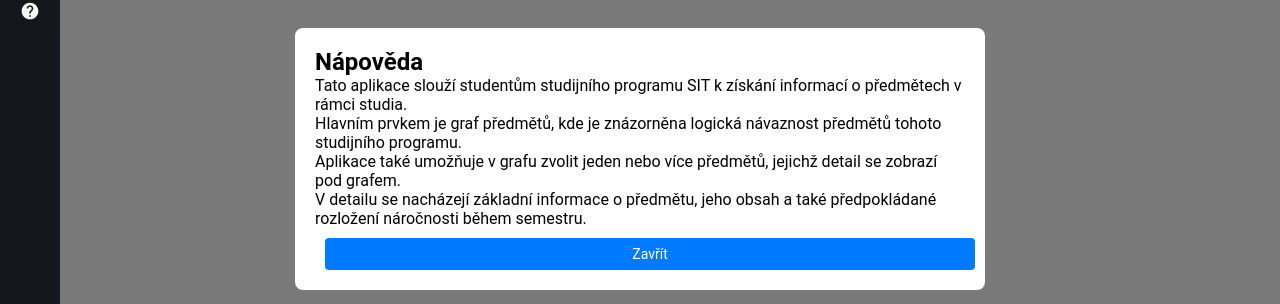
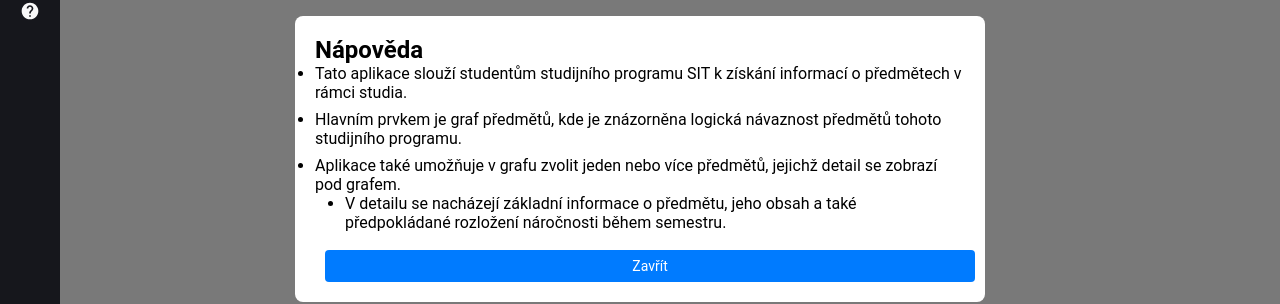
Before and after one commit to shornada/my-app, a React (Create React App) app: page / in a window 1280 px wide. Shown: the part 246-550 px from the top of the page. Built offline with nearby package versions, Linux system fonts and the light colour scheme.

Commit message:
help modal list

```diff
--- a/src/components/help.tsx
+++ b/src/components/help.tsx
@@ -38,12 +38,12 @@ const Help: React.FC<HelpProps> = ({ isOpen, onClose }) => {
                 <div ref={modalRef} className="modal">
                     <div className='modal-content'>
                         <h2>Nápověda</h2>
-                        <ul>
-                            <li>Tato aplikace slouží studentům studijního programu SIT k získání informací o předmětech v rámci studia.</li>
-                            <li>Hlavním prvkem je graf předmětů, kde je znázorněna logická návaznost předmětů tohoto studijního programu.</li>
-                            <li>Aplikace také umožňuje v grafu zvolit jeden nebo více předmětů, jejichž detail se zobrazí pod grafem.
-                                <ul>
-                                    <li>V detailu se nacházejí základní informace o předmětu, jeho obsah a také předpokládané rozložení náročnosti během semestru.</li>
+                        <ul >
+                            <li className='helpLi'>Tato aplikace slouží studentům studijního programu SIT k získání informací o předmětech v rámci studia.</li>
+                            <li className='helpLi'>Hlavním prvkem je graf předmětů, kde je znázorněna logická návaznost předmětů tohoto studijního programu.</li>
+                            <li className='helpLi'>Aplikace také umožňuje v grafu zvolit jeden nebo více předmětů, jejichž detail se zobrazí pod grafem.
+                                <ul className='helpUl'>
+                                    <li className='helpLi'>V detailu se nacházejí základní informace o předmětu, jeho obsah a také předpokládané rozložení náročnosti během semestru.</li>
                                 </ul>
                             </li>
                         </ul>
--- a/src/index.css
+++ b/src/index.css
@@ -571,3 +571,12 @@ a.selected {
   background-color: #007bff;
   color: #fff;
 }
+.helpUl {
+  padding-left: 30px; /* Add some left padding for indentation */
+}
+
+.helpLi {
+  list-style-type: disc; /* Use bulletpoints */
+
+  margin-bottom: 8px; /* Adjust margin as needed */
+}
```
